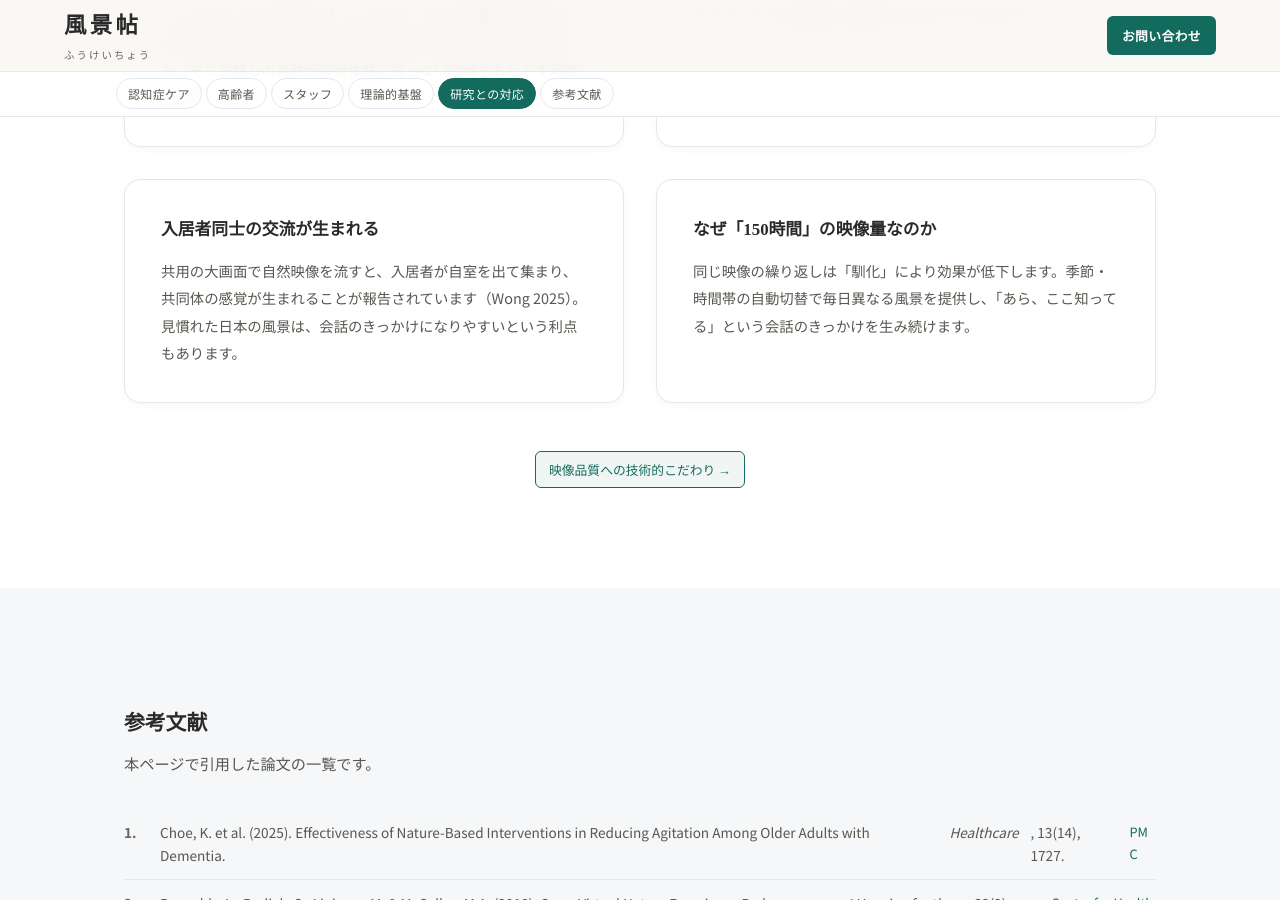
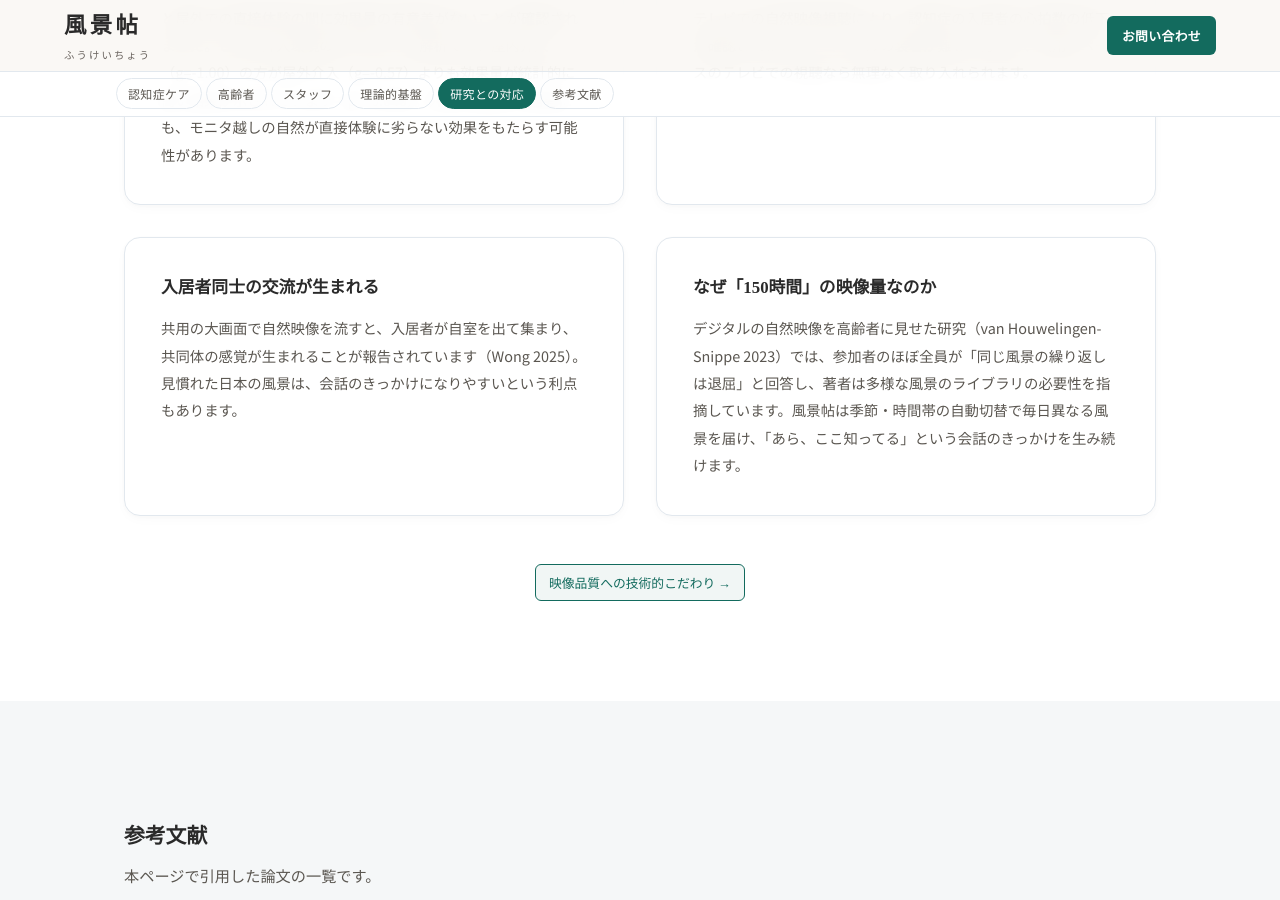
Before and after one commit to dr836gnypeq-ctrl/fukeichou-site, a Jekyll site: the page built from evidence/care.html, in a window 1280 px wide and 900 px high, scrolled down 5776 px. Built offline with Jekyll 4.4.1, drawn with Linux system fonts in a browser that asks for light colours; nearby versions of some CDN libraries; some of the changed text lies outside the part shown.

Commit message:
evidence/care.html: ヒーローの「有意に低下」を修正、馴化の無典拠主張を差替、参考文献リンク追加
- ヒーロー「心拍数が有意に低下」→「心拍数が低下」（Reynoldsの原著にp値の
  報告がなく、同ページの注記とも矛盾していた）
- feature-card「馴化により効果が低下」（無典拠・外部文献では逆方向の報告あり）を、
  van Houwelingen-Snippe 2023が実際に報告した「参加者のほぼ全員が同じ風景の
  繰り返しは退屈と回答」に差替
- Reynolds・高山カードに参考文献リンクを追加（他カードとの体裁統一）

Co-Authored-By: Claude Opus 4.8 <noreply@anthropic.com>

```diff
--- a/evidence/care.html
+++ b/evidence/care.html
@@ -21,8 +21,8 @@ description: 介護施設での自然映像の効果を示す研究まとめ。2
 <div class="ev-hl-label">映像による間接体験は、直接体験に劣らない効果</div>
 </div>
 <div class="ev-hl-card">
-<div class="ev-hl-num">心拍数が有意に低下</div>
-<div class="ev-hl-label">薄型TVの自然映像視聴で、入居者の心拍数が改善</div>
+<div class="ev-hl-num">心拍数が低下</div>
+<div class="ev-hl-label">薄型TVの自然映像視聴で、入居者14名の心拍数が低下</div>
 </div>
 <div class="ev-hl-card">
 <div class="ev-hl-num">共同体の感覚が生まれる</div>
@@ -74,6 +74,7 @@ description: 介護施設での自然映像の効果を示す研究まとめ。2
 不穏行動（Agitated Behavior Scale）はどちらの条件でも低下し、条件間の差はありませんでした。</p>
 </div>
 <div class="ev-study-note">n=14の小規模パイロット研究で、統計的検定・p値は報告されていません。自然映像の部屋には観葉植物と大判の風景写真も追加されており、映像単独の効果は分離できません。また両条件とも音声ありでの視聴です。</div>
+<a class="ev-study-link" href="https://www.healthdesign.org/insights-solutions/virtual-nature-experience-reduces-anxiety-and-agitation-people-dementia" target="_blank" rel="noopener">Center for Health Design で論文を確認 →</a>
 </div>
 
 <div class="ev-study">
@@ -141,6 +142,7 @@ description: 介護施設での自然映像の効果を示す研究まとめ。2
 <p>木漏れ日の映像を映した休憩時間にのみ、<strong>主観的な回復感が有意に向上</strong>しました（p = 0.025）。職務満足度（職務内容）も有意に改善しました（p &lt; 0.001）。</p>
 </div>
 <div class="ev-study-note">対照が「同じ照度・同じ色温度の光」であるため、光の量ではなく「映る内容」による効果と考えられます。職員13名の小規模な実験で効果量の報告はなく、刺激はモノクロ二値化した映像のプロジェクタ投影です。</div>
+<a class="ev-study-link" href="https://www.jstage.jst.go.jp/article/jilaonline/13/0/13_87/_article/-char/ja/" target="_blank" rel="noopener">J-STAGE で論文を確認 →</a>
 </div>
 
 </div>
@@ -168,7 +170,7 @@ description: 介護施設での自然映像の効果を示す研究まとめ。2
 <div class="feature-card"><p class="feature-q">なぜ介護施設に「自然映像」なのか</p><p class="feature-a">29研究のメタ分析（Choe 2025）で、映像・写真などの間接体験と屋外での直接体験の間に効果量の有意差がないことが確認されました。さらに介入環境のサブグループ解析では、屋内介入（g=-1.00）の方が屋外介入（g=-0.57）よりも効果量が統計的に高い結果が示されています（p = 0.040）。外出が困難な入居者にも、モニタ越しの自然が直接体験に劣らない効果をもたらす可能性があります。</p></div>
 <div class="feature-card"><p class="feature-q">なぜ、特別な機器がいらないのか</p><p class="feature-a">Reynolds (2018) では、VRゴーグルなどを使わない通常の壁掛けテレビでの自然映像視聴により、認知症の入居者の心拍数の低下が確認されました。ゴーグルの装着が難しい方にも、共用スペースのテレビでの視聴なら無理なく取り入れられます。</p></div>
 <div class="feature-card"><p class="feature-q">入居者同士の交流が生まれる</p><p class="feature-a">共用の大画面で自然映像を流すと、入居者が自室を出て集まり、共同体の感覚が生まれることが報告されています（Wong 2025）。見慣れた日本の風景は、会話のきっかけになりやすいという利点もあります。</p></div>
-<div class="feature-card"><p class="feature-q">なぜ「150時間」の映像量なのか</p><p class="feature-a">同じ映像の繰り返しは「馴化」により効果が低下します。季節・時間帯の自動切替で毎日異なる風景を提供し、「あら、ここ知ってる」という会話のきっかけを生み続けます。</p></div>
+<div class="feature-card"><p class="feature-q">なぜ「150時間」の映像量なのか</p><p class="feature-a">デジタルの自然映像を高齢者に見せた研究（van Houwelingen-Snippe 2023）では、参加者のほぼ全員が「同じ風景の繰り返しは退屈」と回答し、著者は多様な風景のライブラリの必要性を指摘しています。風景帖は季節・時間帯の自動切替で毎日異なる風景を届け、「あら、ここ知ってる」という会話のきっかけを生み続けます。</p></div>
 </div>
 <p style="text-align:center;margin-top:24px"><a href="{{ '/quality/' | relative_url }}" class="text-link-btn">映像品質への技術的こだわり →</a></p>
 </div>
```
